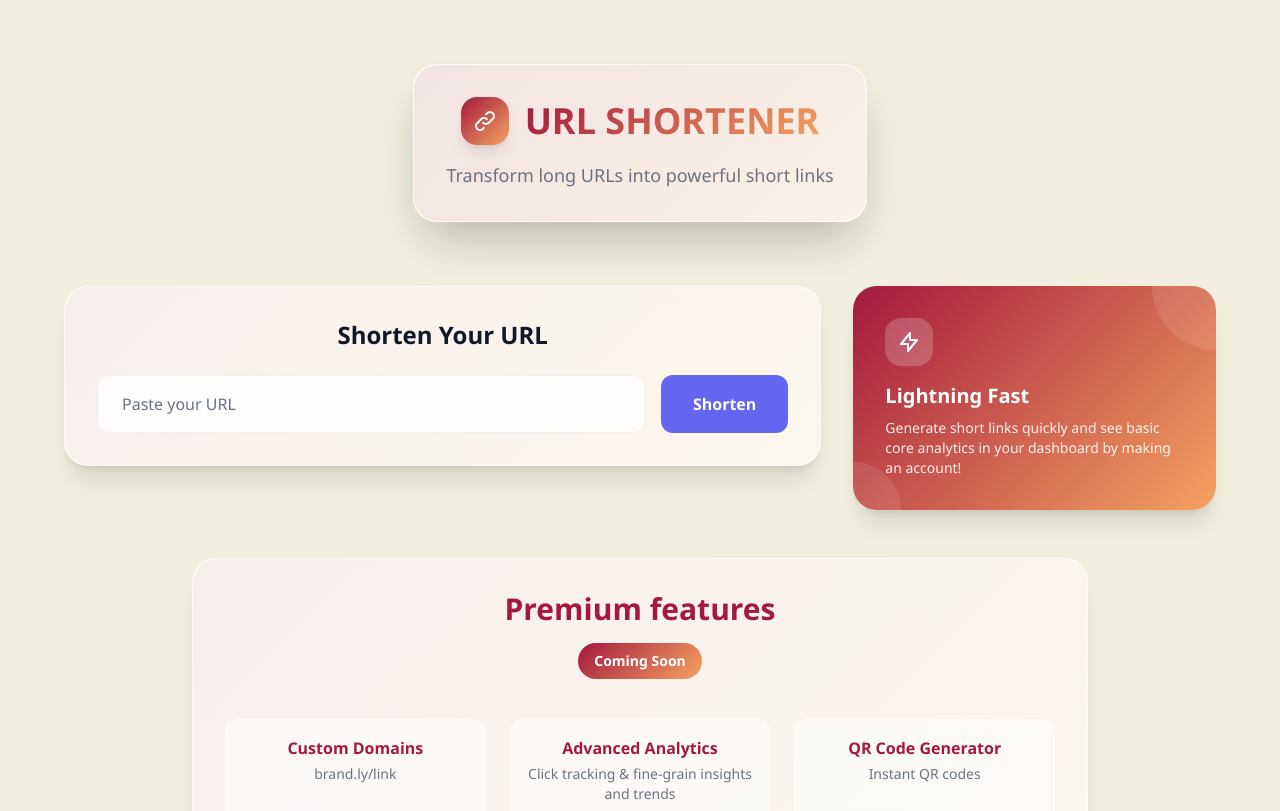
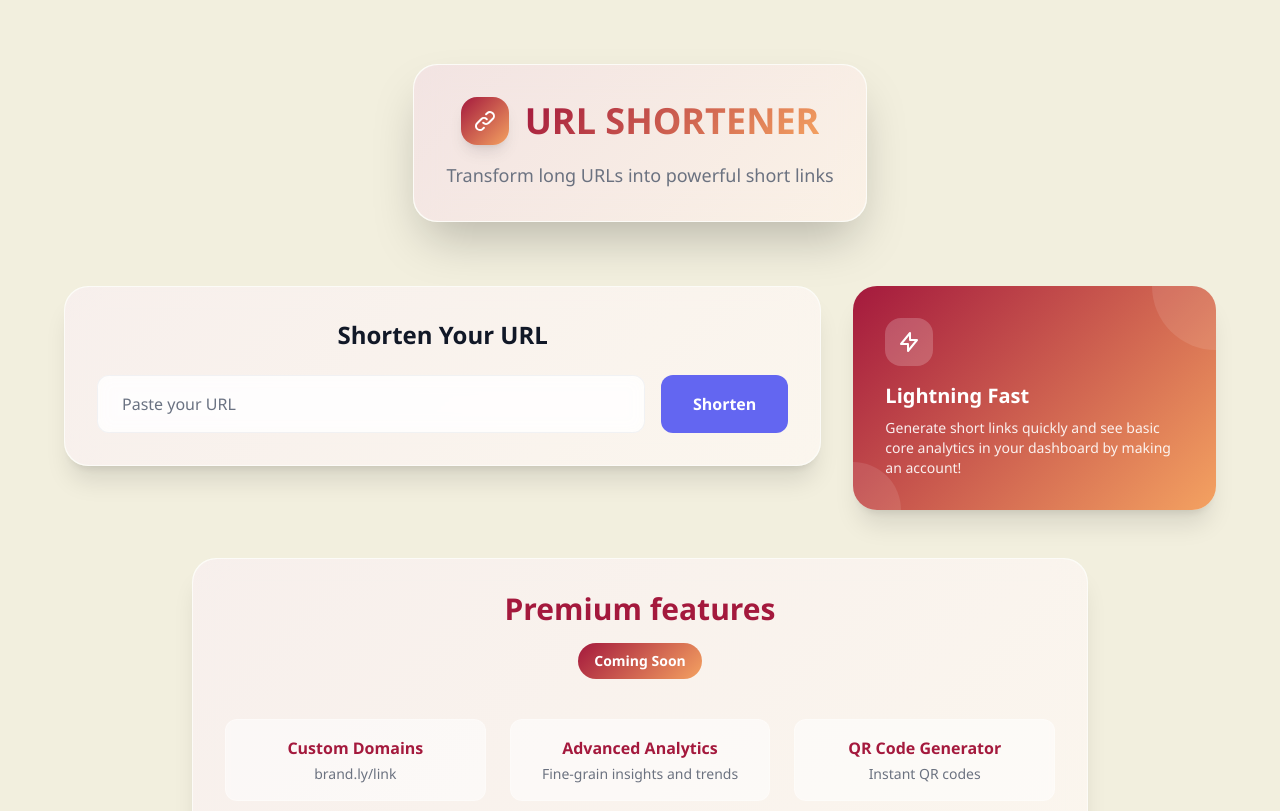
Before and after one commit to idqam/url-shortener, a React (Vite) app in the folder url-shortener-frontend/: page / in a window 1280 px wide. Shown: the top 811 px of the page. Built offline with nearby package versions, Linux system fonts and the light colour scheme; no server answers.

Commit message:
cleaned up home page

```diff
--- a/url-shortener-frontend/src/pages/Home.tsx
+++ b/url-shortener-frontend/src/pages/Home.tsx
@@ -174,7 +174,7 @@ export const Home = () => {
                     { title: "Custom Domains", desc: "brand.ly/link" },
                     {
                       title: "Advanced Analytics",
-                      desc: "Click tracking & fine-grain insights and trends",
+                      desc: "Fine-grain insights and trends",
                     },
                     { title: "QR Code Generator", desc: "Instant QR codes" },
                   ].map((item, index) => (
```
